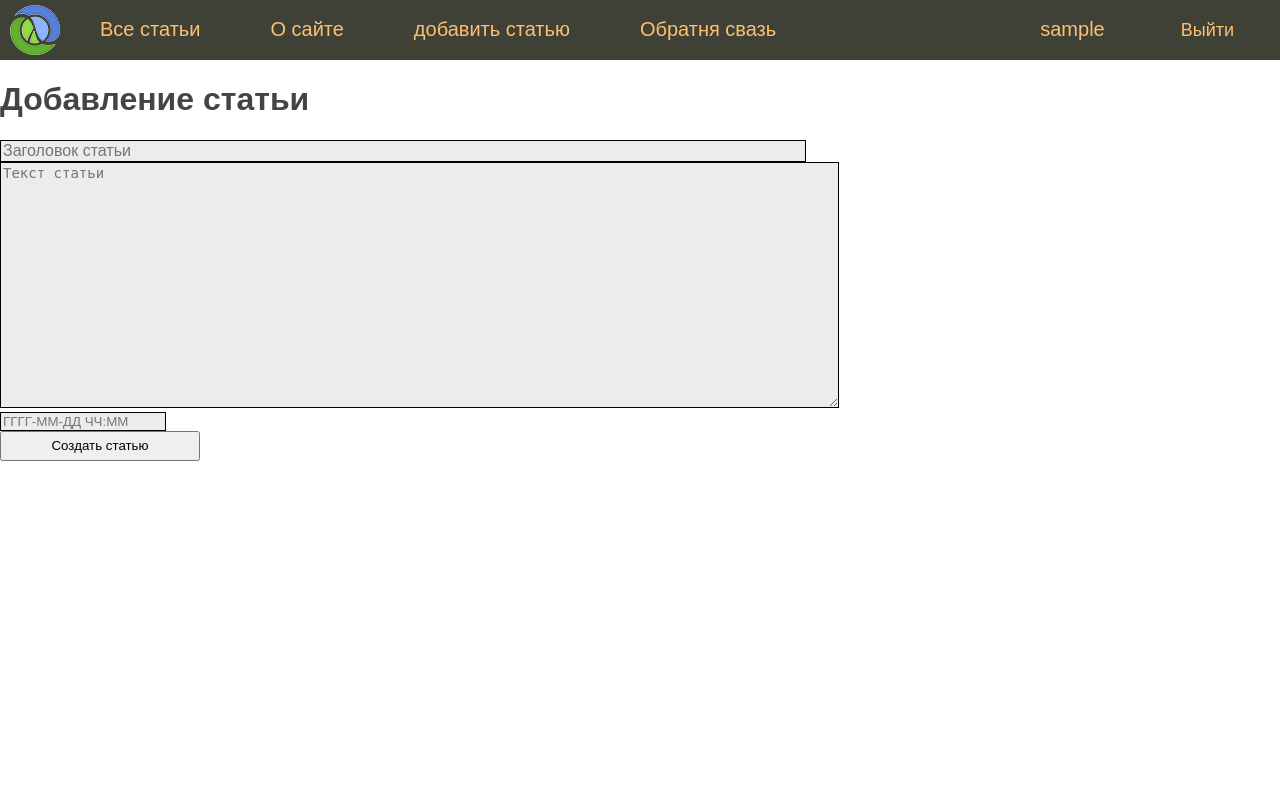
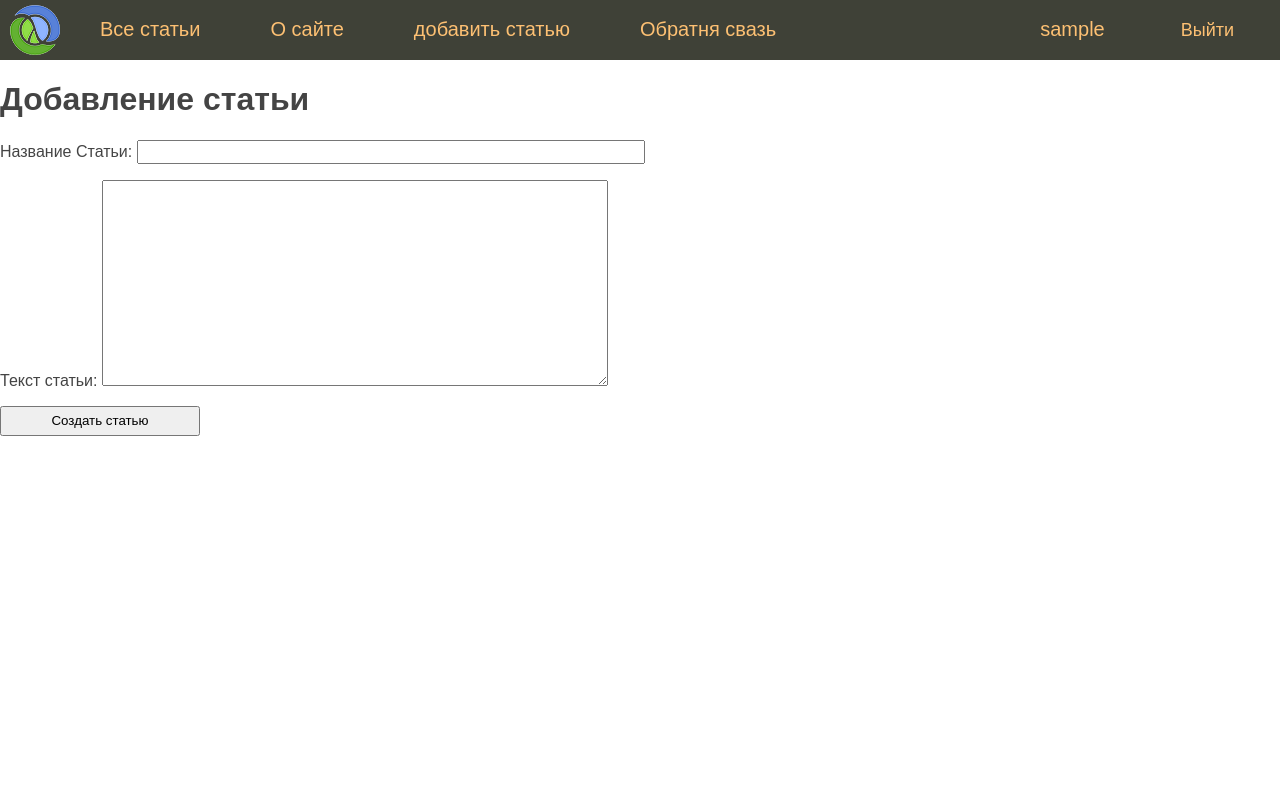
Before and after one commit to kazan08/Myfirst-site, a Django app: page /add_page/ in a window 1280 px wide. Run offline with Django 5.2, Linux system fonts and the light colour scheme; the visitor is signed in with stand-in values (Sample User, id 1).

Commit message:
Add an edit of article, rework of form create articles

```diff
--- a/articles/forms.py
+++ b/articles/forms.py
@@ -1,5 +1,7 @@
 from django import forms
 from django.contrib.auth.models import User
+
+from .models import Article
 
 class UserRegistrationForm(forms.ModelForm):
     password = forms.CharField(label='Пароль', widget=forms.PasswordInput)
@@ -14,3 +16,9 @@ class UserRegistrationForm(forms.ModelForm):
         if cd['password'] != cd['password2']:
             raise forms.ValidationError('Passwords don\'t match.')
         return cd['password2']
+
+class AddPageForm(forms.ModelForm):
+
+    class Meta:
+        model = Article
+        fields = ('article_title', 'article_text')
--- a/articles/models.py
+++ b/articles/models.py
@@ -8,8 +8,8 @@ from django.contrib.auth.models import User
 # Модель статьи
 class Article(models.Model):
     author_name = models.ForeignKey(User, on_delete= models.CASCADE)
-    article_title = models.CharField('Article name', max_length = 200) # Название статьи
-    article_text = models.TextField('Article text') # текст статьи
+    article_title = models.CharField('Название Статьи', max_length = 200) # Название статьи
+    article_text = models.TextField('Текст статьи') # текст статьи
     pub_date = models.DateTimeField('Publicate date') # дата публикации
 
     def __str__(self):
@@ -31,7 +31,7 @@ class Comment(models.Model):
     comment_text = models.CharField('Comment text', max_length = 200) # текст комментария
 
     def __str__(self):
-        return self.author_name
+        return self.author_name.username
 
     #Перевод на русский
     class Meta:
--- a/articles/static/articles/css/style.css
+++ b/articles/static/articles/css/style.css
@@ -82,19 +82,6 @@ button.com_button {
     color: black;
 }
 
-input.a_title {
-    width: 800px;
-    border: solid black;
-    border-width: 1px;
-    background-color: rgba(192, 192, 192, 0.3);
-}
-
-textarea.a_text {
-    border: solid black;
-    border-width: 1px;
-    background-color: rgba(192, 192, 192, 0.3);
-}
-
 input.datetime {
     width: 160px;
     border: solid black;
@@ -130,3 +117,15 @@ button.link-button:hover {
 button.link-button:focus {
   text-decoration: none;
 }
+
+.post-form textarea {
+    width: 500px;
+    height: 200px;
+    font-size: 16px;
+
+}
+
+.post-form input {
+    width: 500px;
+    font-size: 16px;
+}
--- a/articles/templates/articles/article.html
+++ b/articles/templates/articles/article.html
@@ -6,13 +6,11 @@
 
 <h1>Добавление статьи</h1>
 
-<form action="{% url 'articles:leave_article' %}" method="POST">
+<form method="POST" class="post-form">
 
     {% csrf_token %}
 
-    <input type="text" required placeholder="Заголовок статьи" name="title" style="font-size: 16px;" class="a_title" maxlength="200"><br>
-    <textarea name="text" required placeholder="Текст статьи" cols="97" rows="15" style="font-size: 14px;" class="a_text"></textarea><br>
-    <input type="datetime" required placeholder="ГГГГ-ММ-ДД ЧЧ:ММ" name="datetime" class="datetime"><br>
+    {{ form.as_p }}
 
     <button type="submit" class="a_button">Создать статью</button>
 
--- a/articles/templates/articles/list.html
+++ b/articles/templates/articles/list.html
@@ -15,6 +15,7 @@
             {% endautoescape %}
             <h5>Автор: {{ a.author_name }}</h5>
             <h5>{{ a.pub_date }}</h5>
+            <a href="{% url 'articles:edit' a.id %}">Редактировать</a>
             <a href="{% url 'articles:detail' a.id %}" class="read_post">Читать статью</a>
             {% if not forloop.last %}
                 <hr>
--- a/articles/urls.py
+++ b/articles/urls.py
@@ -8,10 +8,10 @@ urlpatterns = [
     path('about/', views.about, name='about'), # создание url
     path('', views.index, name='index'),
     path('<int:article_id>/', views.detail, name = 'detail'),
+    path('<int:article_id>/edit', views.edit, name='edit'),
     path('<int:article_id>/leave_comment/', views.leave_comment, name = 'leave_comment'),
     path('all_a/', views.all_a, name='all_a'),
     path('add_page/', views.add_page, name='add_page'),
-    path('add_page/leave_article', views.leave_article, name='leave_article'),
     path('contact/', views.contact, name="contact"),
     path('register/', views.register, name='register'),
 ]
--- a/articles/views.py
+++ b/articles/views.py
@@ -1,6 +1,7 @@
 # этот файл отвечает за то что отображается на сайте
 from django.http import Http404, HttpResponseRedirect, HttpResponse
-from django.shortcuts import render
+from django.shortcuts import render, get_object_or_404
+from django.utils import timezone
 
 from django.urls import reverse
 
@@ -8,7 +9,7 @@ from .models import Article
 
 from django.contrib.auth.decorators import login_required
 
-from .forms import UserRegistrationForm
+from .forms import UserRegistrationForm, AddPageForm
 
 menu = [
     {'title': 'Все статьи', 'url_name':'articles:all_a'},
@@ -52,14 +53,17 @@ def leave_comment(request, article_id):
 
 @login_required
 def add_page(request):
-    return render(request, 'articles/article.html', {'menu': menu})
-
-@login_required
-def leave_article(request):
-    Article.objects.create(author_name= request.user,article_title = request.POST['title'], article_text= request.POST['text'], pub_date = request.POST['datetime'])
-
-    return HttpResponseRedirect( reverse('articles:index') )
-
+    if request.method == "POST":
+        form = AddPageForm()
+        if form.is_valid():
+            article = form.save(commit=False)
+            article.author_name = request.user
+            article.pub_date = timezone.now()
+            article.save()
+            return HttpResponseRedirect('articles:detail', id = article.id)
+    else:
+        form = AddPageForm()
+    return render(request, "articles/article.html", {'form': form, 'menu': menu})
 
 def about(request):
     return render(request, "articles/about.html", {'menu':menu})
@@ -81,3 +85,18 @@ def register(request):
     else:
         user_form = UserRegistrationForm()
     return render(request, 'registration/register.html', {'user_form': user_form, 'menu': menu})
+
+def edit(request, article_id):
+    a = Article.objects.get( id = article_id )
+    article = get_object_or_404(Article, pk=a.id)
+    if request.method == "POST":
+        form = AddPageForm(request.POST, instance=article)
+        if form.is_valid():
+            article = form.save(commit=False)
+            article.author_name = request.user
+            article.published_date = timezone.now()
+            article.save()
+            return HttpResponseRedirect( reverse('articles:detail', args = (a.id,)) )
+    else:
+        form = AddPageForm(instance=article)
+    return render(request, 'articles/article.html', {'form': form})
```
